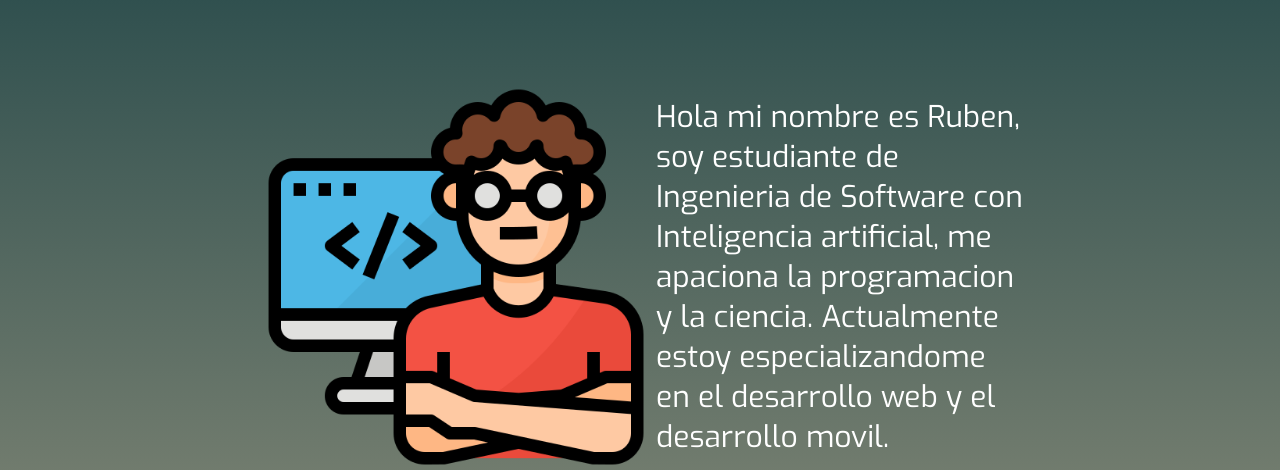
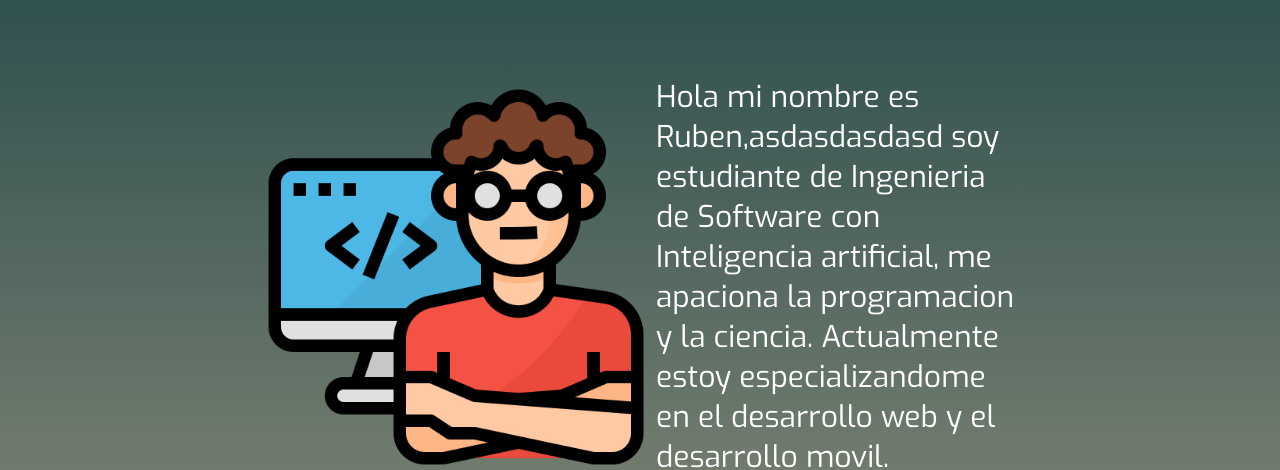
Before and after one commit to elrufo21/elrufo21.github.io, a plain HTML site: page index.html in a window 1280 px wide. Shown: the part 353-823 px from the top of the page. Drawn offline with nearby package versions, Linux system fonts and the light colour scheme.

Commit message:
Update index.html

```diff
--- a/index.html
+++ b/index.html
@@ -38,7 +38,7 @@
                 <img src="plugins/image/programador.png" alt="">
             </div>
             <div class="text">
-                <p>Hola mi nombre es Ruben, soy estudiante de Ingenieria de Software con Inteligencia artificial, me
+                <p>Hola mi nombre es Ruben,asdasdasdasd soy estudiante de Ingenieria de Software con Inteligencia artificial, me
                     apaciona la programacion y la ciencia. Actualmente estoy especializandome en el desarrollo web y el
                     desarrollo movil.</p>
             </div>
```
